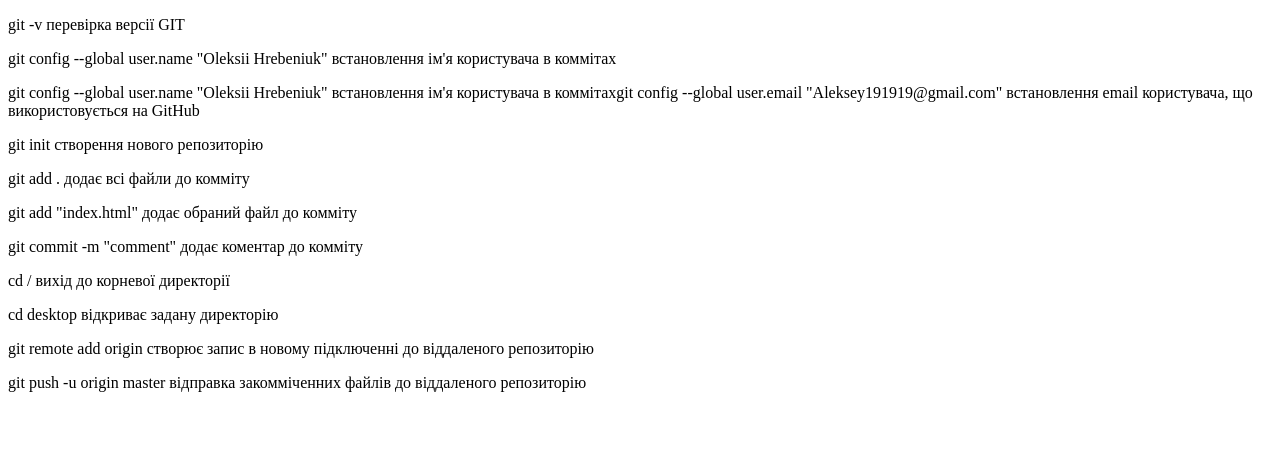
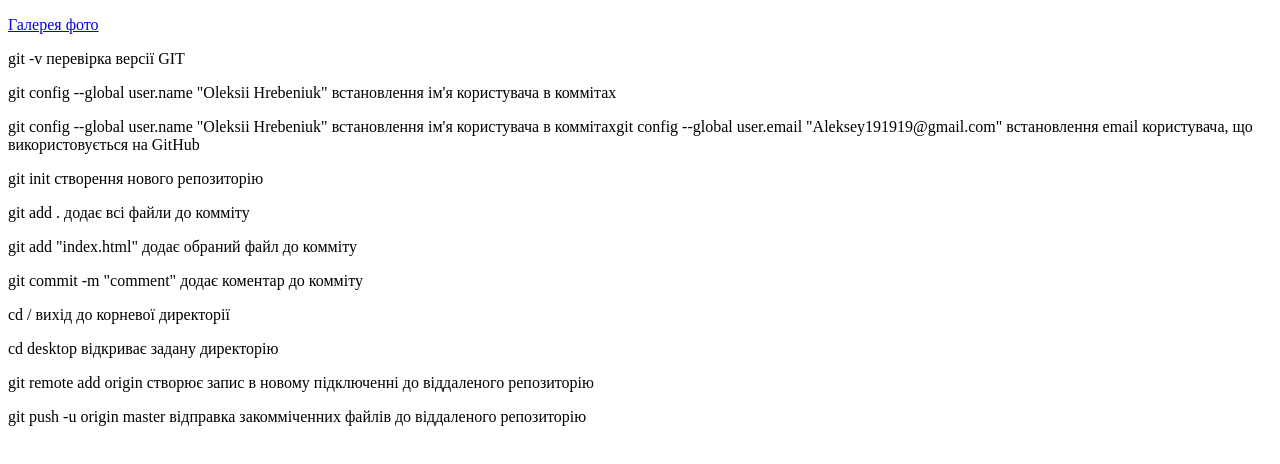
Before and after one commit to Aleksey191919/First-Name, a plain HTML site: page index.html in a window 1280 px wide. Drawn offline with Linux system fonts and the light colour scheme.

Commit message:
added links to files index, gallery

```diff
--- a/index.html
+++ b/index.html
@@ -6,6 +6,7 @@
     <title>Document</title>
 </head>
 <body>
+    <p><a href="./gallery.html">Галерея фото</a></p>
     <p>git -v перевірка версії GIT</p>
     <p>git config --global user.name "Oleksii Hrebeniuk" встановлення ім'я користувача в коммітах</p>
     <p>git config --global user.name "Oleksii Hrebeniuk" встановлення ім'я користувача в коммітахgit config --global user.email "Aleksey191919@gmail.com" встановлення email користувача, що використовується на GitHub</p>
```
Also changed, not shown: gallery.html (+1 -0 lines).
